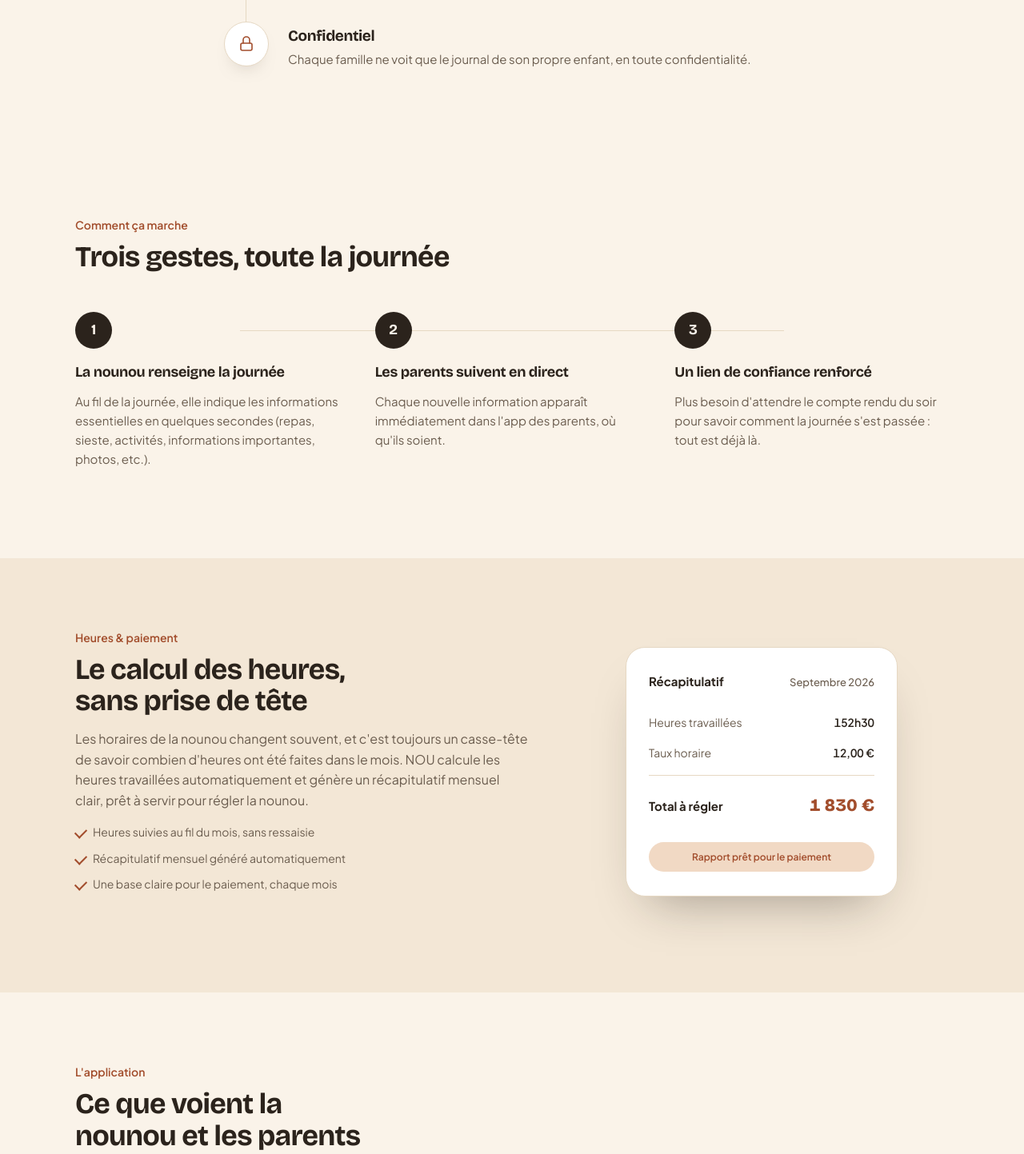
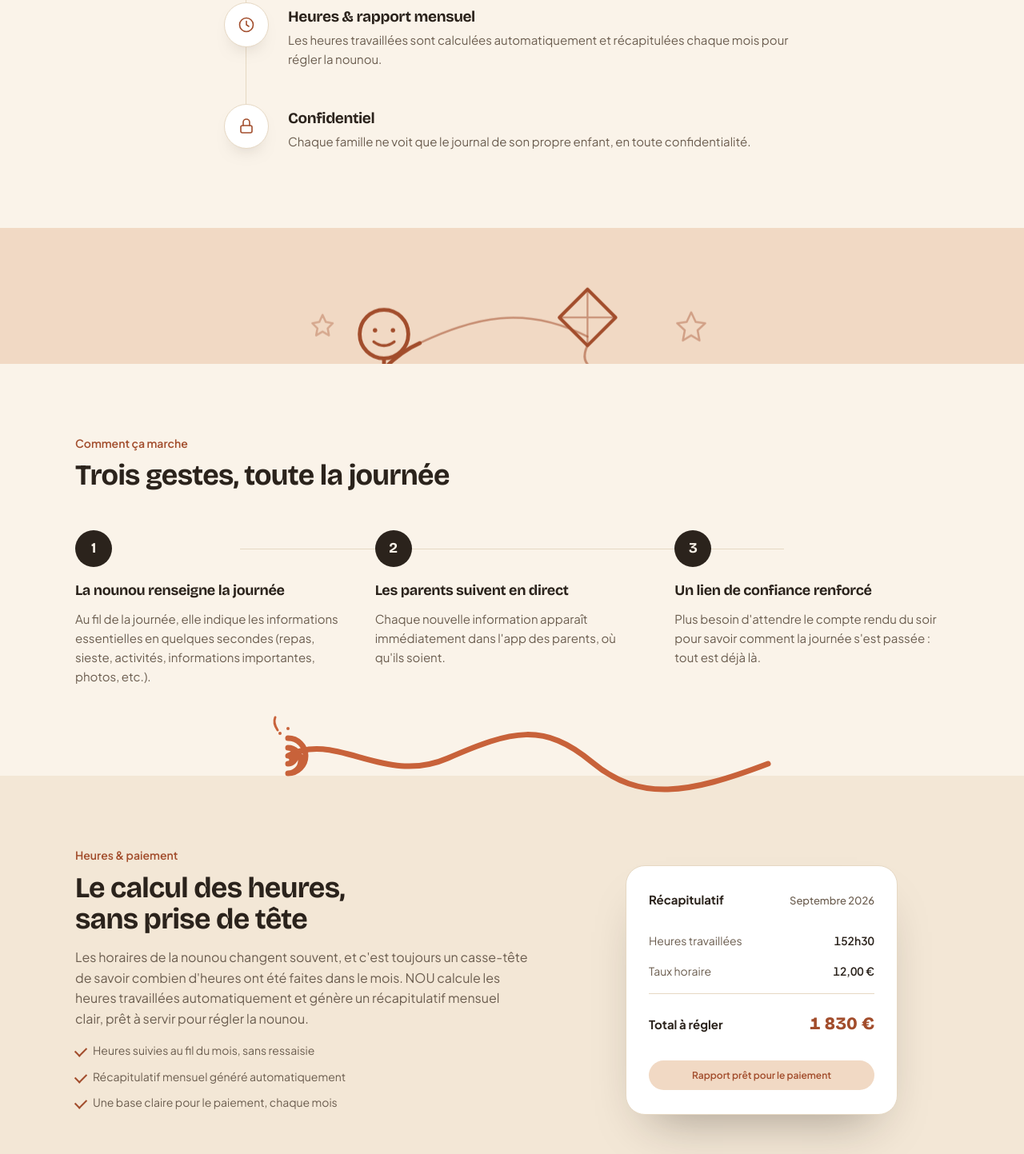
Before and after one commit to edmarsht/NOU-site, a plain HTML site: page index.html in a window 1280 px wide. Shown: the part 1709-3152 px from the top of the page at 80% size. Drawn offline with nearby package versions, Linux system fonts and the light colour scheme.

Commit message:
Add parallax illustration band, seam snake doodle, and messaging feature
- New parallax band between Fonctionnalités and Comment ça marche: a
  hand-drawn-style child flying a kite, drifting gently on scroll
  (respects prefers-reduced-motion).
- A coiled, child's-drawing-style snake now runs along the color seam
  between "Comment ça marche" and "Heures & paiement".
- Fonctionnalités: added "Messagerie" (instant chat between nanny and
  parents), between Remarques and Heures & rapport mensuel.

Co-Authored-By: Claude Sonnet 5 <noreply@anthropic.com>

```diff
--- a/css/style.css
+++ b/css/style.css
@@ -559,8 +559,61 @@ input:focus-visible {
   font-size: 15px;
 }
 
+/* Parallax illustration band */
+.parallax-band {
+  position: relative;
+  overflow: hidden;
+  height: 170px;
+  background: var(--accent-soft);
+}
+
+.parallax-illustration {
+  position: absolute;
+  top: 50%;
+  left: 50%;
+  width: min(88%, 640px);
+  height: auto;
+  color: var(--accent-deep);
+  transform: translate(-50%, -50%);
+  will-change: transform;
+}
+
+@media (max-width: 640px) {
+  .parallax-band {
+    height: 130px;
+  }
+}
+
+@media (prefers-reduced-motion: reduce) {
+  .parallax-illustration {
+    transform: translate(-50%, -50%) !important;
+  }
+}
+
 /* Feature highlight (hours & report) */
+.feature-highlight {
+  position: relative;
+}
+
+.seam-snake {
+  position: absolute;
+  top: 0;
+  left: 50%;
+  transform: translate(-50%, -55%);
+  width: min(85%, 760px);
+  height: auto;
+  color: var(--accent);
+  pointer-events: none;
+}
+
+@media (max-width: 640px) {
+  .seam-snake {
+    width: 130%;
+  }
+}
+
 .feature-highlight-inner {
+  position: relative;
   display: flex;
   align-items: center;
   gap: 56px;
--- a/index.html
+++ b/index.html
@@ -166,6 +166,15 @@
         </li>
         <li class="timeline-item reveal">
           <div class="timeline-icon" aria-hidden="true">
+            <svg viewBox="0 0 24 24" fill="none" stroke="currentColor" stroke-width="1.6" stroke-linecap="round" stroke-linejoin="round"><path d="M15 13a1.8 1.8 0 0 1-1.8 1.8H7.5L4 17.5V6.8A1.8 1.8 0 0 1 5.8 5h7.4A1.8 1.8 0 0 1 15 6.8Z"/><path d="M18 9.3h.2A1.8 1.8 0 0 1 20 11v8l-3-2H10a1.8 1.8 0 0 1-1.8-1.8"/></svg>
+          </div>
+          <div class="timeline-content">
+            <h3>Messagerie</h3>
+            <p>Une discussion instantanée entre la nounou et les parents, directement dans l'app.</p>
+          </div>
+        </li>
+        <li class="timeline-item reveal">
+          <div class="timeline-icon" aria-hidden="true">
             <svg viewBox="0 0 24 24" fill="none" stroke="currentColor" stroke-width="1.6" stroke-linecap="round" stroke-linejoin="round"><circle cx="12" cy="12" r="8.5"/><path d="M12 7.5V12l3 2"/></svg>
           </div>
           <div class="timeline-content">
@@ -184,6 +193,32 @@
         </li>
       </ol>
     </div>
+  </section>
+
+  <section class="parallax-band" aria-hidden="true">
+    <svg class="parallax-illustration" data-parallax="0.12" viewBox="0 0 400 170" fill="none" xmlns="http://www.w3.org/2000/svg">
+      <path d="M10 150q20-14 40 0t40 0 40 0 40 0 40 0 40 0 40 0 40 0 40 0" stroke="currentColor" stroke-width="2.5" stroke-linecap="round" opacity="0.3"/>
+
+      <path d="M100 82q-16 8-20 26" stroke="currentColor" stroke-width="3" stroke-linecap="round"/>
+      <path d="M100 82q14-14 28-20" stroke="currentColor" stroke-width="3" stroke-linecap="round"/>
+      <path d="M128 62C170 42 210 32 259 57" stroke="currentColor" stroke-width="1.6" stroke-linecap="round" opacity="0.55"/>
+
+      <path d="M100 116q-18 10-22 34" stroke="currentColor" stroke-width="3" stroke-linecap="round"/>
+      <path d="M100 116q20 6 24 36" stroke="currentColor" stroke-width="3" stroke-linecap="round"/>
+      <path d="M100 74v42" stroke="currentColor" stroke-width="3" stroke-linecap="round"/>
+
+      <circle cx="100" cy="55" r="19" stroke="currentColor" stroke-width="3"/>
+      <circle cx="93" cy="52" r="1.7" fill="currentColor"/>
+      <circle cx="107" cy="52" r="1.7" fill="currentColor"/>
+      <path d="M92 61q8 6 16 0" stroke="currentColor" stroke-width="2.2" stroke-linecap="round"/>
+
+      <path d="M259 20 281 42 259 64 237 42Z" stroke="currentColor" stroke-width="2.6" stroke-linejoin="round"/>
+      <path d="M259 20v44M237 42h44" stroke="currentColor" stroke-width="1.4" opacity="0.5"/>
+      <path d="M259 64q-6 12 4 18t-4 18t4 16" stroke="currentColor" stroke-width="1.8" stroke-linecap="round" opacity="0.55"/>
+
+      <path d="M340 38l3.5 7.5 7.5 1-6 5.5 1.5 8-6.5-4-6.5 4 1.5-8-6-5.5 7.5-1Z" stroke="currentColor" stroke-width="1.6" stroke-linejoin="round" opacity="0.4"/>
+      <path d="M52 40l2.5 5.5 5.5 1-4 4 1 5.5-5-3-5 3 1-5.5-4-4 5.5-1Z" stroke="currentColor" stroke-width="1.6" stroke-linejoin="round" opacity="0.35"/>
+    </svg>
   </section>
 
   <section id="comment-ca-marche" class="section">
@@ -214,6 +249,13 @@
   </section>
 
   <section id="heures" class="section feature-highlight section-alt">
+    <svg class="seam-snake" viewBox="0 0 760 140" fill="none" aria-hidden="true" xmlns="http://www.w3.org/2000/svg">
+      <path d="M100 30a22 22 0 1 1 0 44a16 16 0 1 0 0-32a10 10 0 1 1 0 20a5 5 0 1 0 0-10
+               C160 20 220 90 300 55S420 10 480 60S600 100 700 62" stroke="currentColor" stroke-width="7" stroke-linecap="round" stroke-linejoin="round"/>
+      <path d="M87 20q-6-9-3-16" stroke="currentColor" stroke-width="3" stroke-linecap="round"/>
+      <circle cx="90" cy="24" r="2" fill="currentColor"/>
+      <circle cx="100" cy="18" r="2" fill="currentColor"/>
+    </svg>
     <div class="container feature-highlight-inner">
       <div class="feature-highlight-text reveal">
         <p class="section-kicker">Heures &amp; paiement</p>
--- a/js/main.js
+++ b/js/main.js
@@ -76,4 +76,23 @@
       });
     });
   }
+
+  var parallaxEls = document.querySelectorAll("[data-parallax]");
+  var reduceMotion = window.matchMedia("(prefers-reduced-motion: reduce)").matches;
+
+  if (parallaxEls.length && !reduceMotion) {
+    var onParallaxScroll = function () {
+      parallaxEls.forEach(function (el) {
+        var speed = parseFloat(el.dataset.parallax) || 0.15;
+        var rect = el.getBoundingClientRect();
+        var viewportMiddle = window.innerHeight / 2;
+        var elMiddle = rect.top + rect.height / 2;
+        var offset = (viewportMiddle - elMiddle) * speed;
+        el.style.transform = "translate(-50%, calc(-50% + " + offset + "px))";
+      });
+    };
+    onParallaxScroll();
+    window.addEventListener("scroll", onParallaxScroll, { passive: true });
+    window.addEventListener("resize", onParallaxScroll);
+  }
 })();
```
